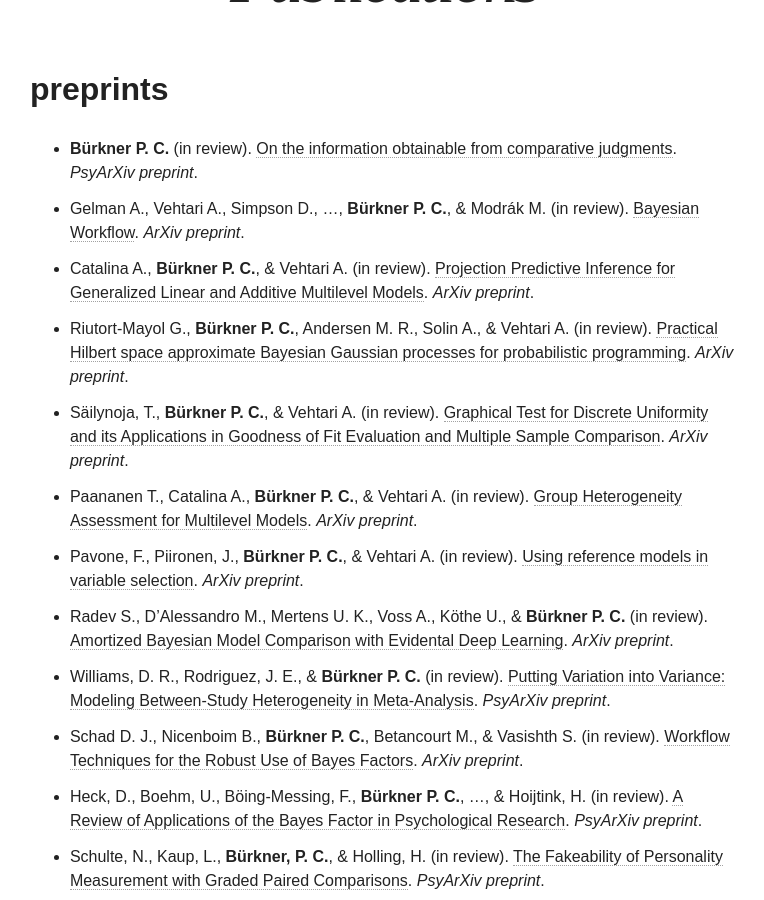
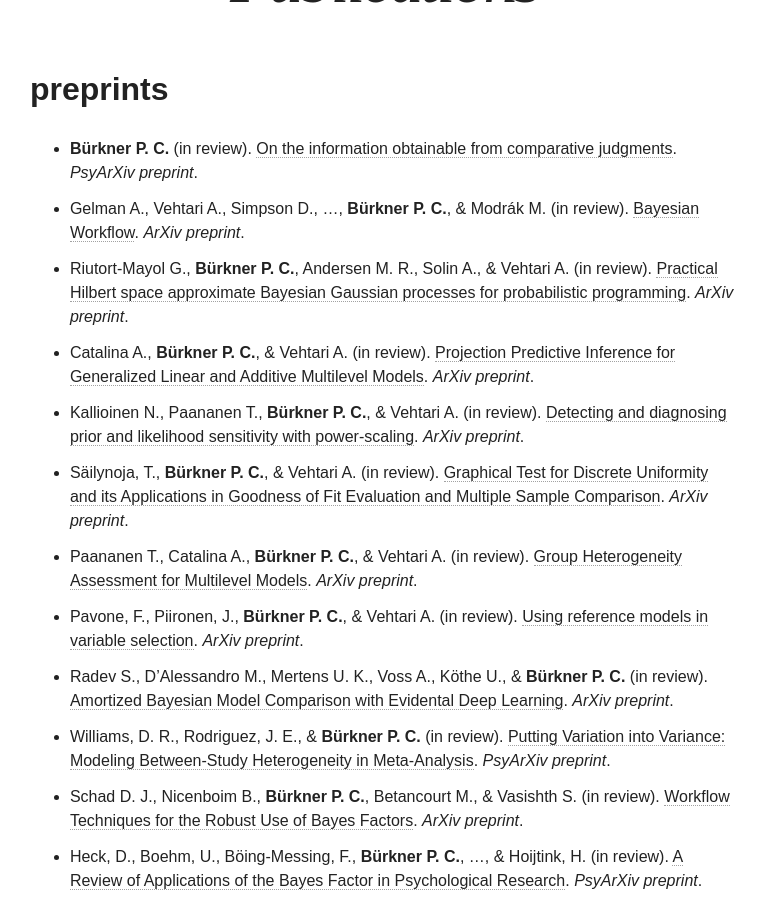
Before and after one commit to paul-buerkner/paul-buerkner.github.io, a Jekyll site: the page built from publications/index.md, in a window 1280 px wide and 900 px high, scrolled down 533 px. Shown: the whole window, without its empty margins (256-1020 px from the left). Built offline with Jekyll 4.4.1, drawn with Linux system fonts in a browser that asks for light colours; nearby versions of some CDN libraries.

Commit message:
add new preprint

```diff
--- a/publications/index.md
+++ b/publications/index.md
@@ -8,8 +8,9 @@ excerpt: "A list of my publications"
 
 * **Bürkner P. C.** (in review). [On the information obtainable from comparative judgments](https://psyarxiv.com/j5efn/). *PsyArXiv preprint*.
 * Gelman A., Vehtari A., Simpson D., ..., **Bürkner P. C.**, & Modrák M. (in review). [Bayesian Workflow](https://arxiv.org/abs/2011.01808). *ArXiv preprint*.
+* Riutort-Mayol G., **Bürkner P. C.**, Andersen M. R., Solin A., & Vehtari A. (in review). [Practical Hilbert space approximate Bayesian Gaussian processes for probabilistic programming](http://arxiv.org/abs/2004.11408). *ArXiv preprint*.
 * Catalina A., **Bürkner P. C.**, & Vehtari A. (in review). [Projection Predictive Inference for Generalized Linear and Additive Multilevel Models](https://arxiv.org/abs/2010.06994). *ArXiv preprint*.
-* Riutort-Mayol G., **Bürkner P. C.**, Andersen M. R., Solin A., & Vehtari A. (in review). [Practical Hilbert space approximate Bayesian Gaussian processes for probabilistic programming](http://arxiv.org/abs/2004.11408). *ArXiv preprint*.
+* Kallioinen N., Paananen T., **Bürkner P. C.**, & Vehtari A. (in review). [Detecting and diagnosing prior and likelihood sensitivity with power-scaling](https://arxiv.org/abs/2107.14054). *ArXiv preprint*.
 * Säilynoja, T., **Bürkner P. C.**, & Vehtari A. (in review). [Graphical Test for Discrete Uniformity and its Applications in Goodness of Fit Evaluation and Multiple Sample Comparison](https://arxiv.org/abs/2103.10522). *ArXiv preprint*.
 * Paananen T., Catalina A., **Bürkner P. C.**, & Vehtari A. (in review). [Group Heterogeneity Assessment for Multilevel Models](http://arxiv.org/abs/2005.02773). *ArXiv preprint*.
 * Pavone, F., Piironen, J., **Bürkner P. C.**, & Vehtari A. (in review). [Using reference models in variable selection](https://arxiv.org/abs/2004.13118). *ArXiv preprint*.
```
